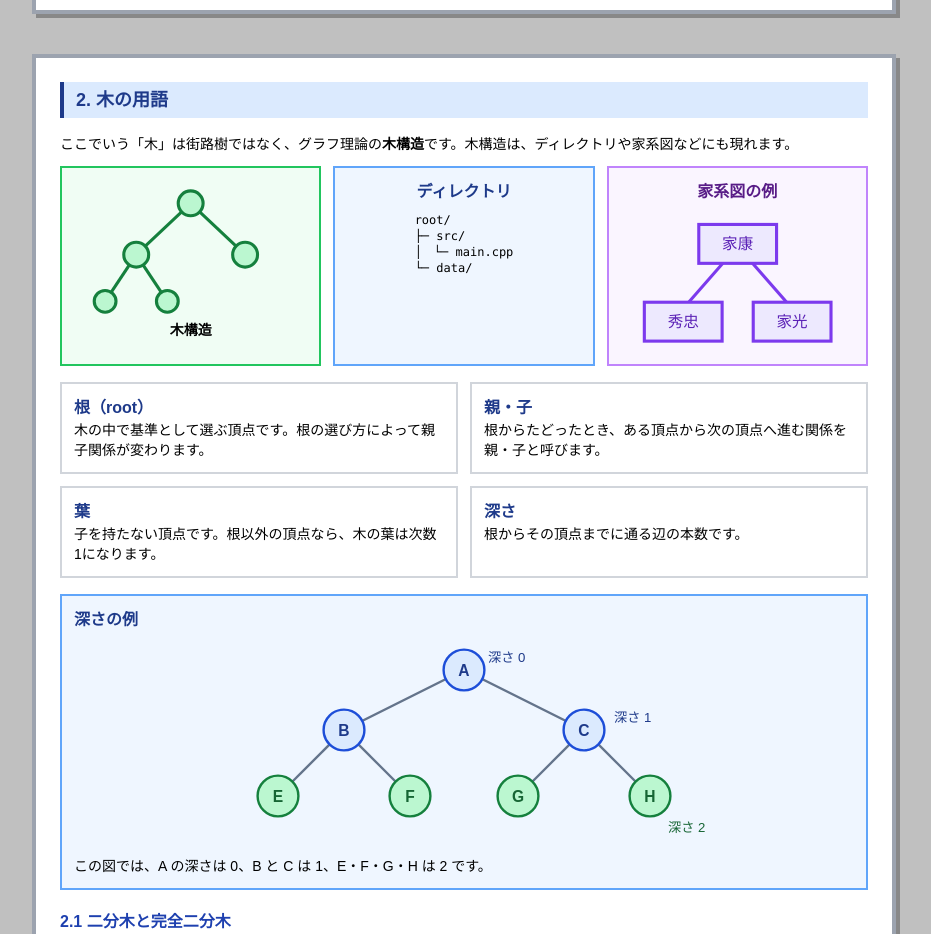
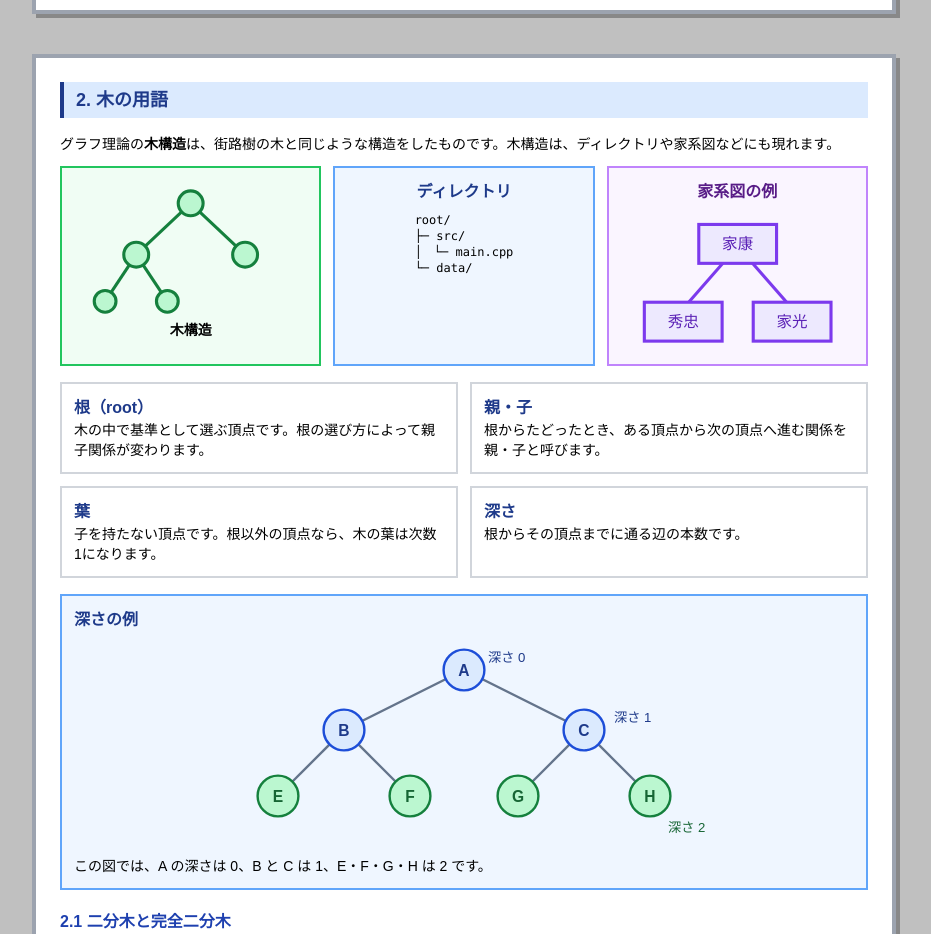
Before and after one commit to Takikoboworkshopgithub/cpp_algo, a plain HTML site: page 05/index.html in a window 1280 px wide. Shown: the part 2060-2994 px from the top of the page, without its empty margins (176-1107 px from the left). Drawn offline with nearby package versions, Linux system fonts and the light colour scheme.

Commit message:
add 05 & problems

```diff
--- a/05/index.html
+++ b/05/index.html
@@ -116,7 +116,7 @@
 
 <section class="bg-white border-4 border-gray-400 shadow-[4px_4px_0_#888] p-5 sm:p-6 text-left">
   <h2 class="text-lg font-bold text-blue-900 bg-blue-100 border-l-4 border-blue-900 px-3 py-1 mb-4">2. 木の用語</h2>
-  <p class="text-sm mb-3">ここでいう「木」は街路樹ではなく、グラフ理論の<strong>木構造</strong>です。木構造は、ディレクトリや家系図などにも現れます。</p>
+  <p class="text-sm mb-3">グラフ理論の<strong>木構造</strong>は、街路樹の木と同じような構造をしたものです。木構造は、ディレクトリや家系図などにも現れます。</p>
   <div class="grid grid-cols-1 sm:grid-cols-3 gap-3 mb-4">
     <div class="bg-green-50 border-2 border-green-500 p-3 win-panel text-center">
       <svg viewBox="0 0 150 90" class="graph-svg" role="img" aria-label="枝分かれした木構造"><g stroke="#15803d" stroke-width="2"><line x1="75" y1="15" x2="40" y2="48"/><line x1="75" y1="15" x2="110" y2="48"/><line x1="40" y1="48" x2="20" y2="78"/><line x1="40" y1="48" x2="60" y2="78"/></g><g fill="#bbf7d0" stroke="#15803d" stroke-width="2"><circle cx="75" cy="15" r="8"/><circle cx="40" cy="48" r="8"/><circle cx="110" cy="48" r="8"/><circle cx="20" cy="78" r="7"/><circle cx="60" cy="78" r="7"/></g></svg>
```
